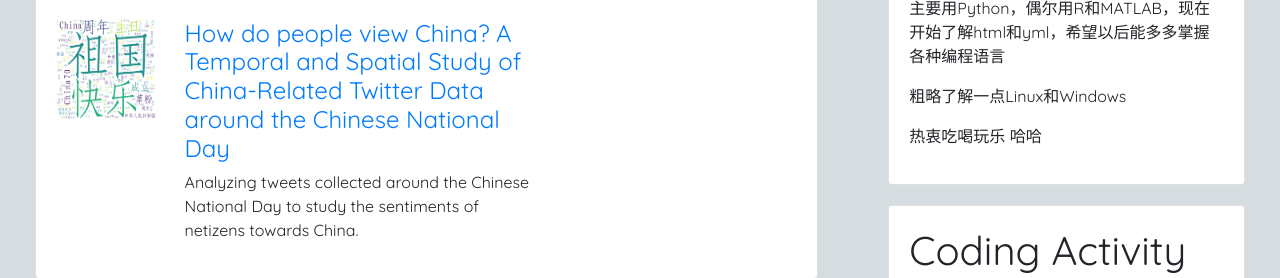
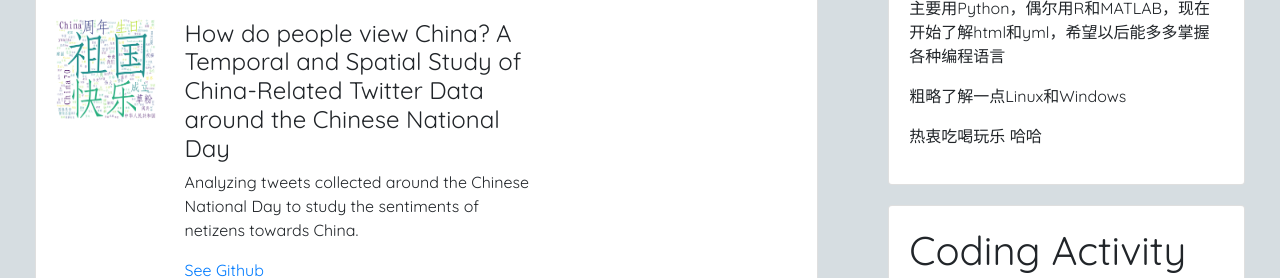
Before and after one commit to JaimeLaVie/JaimeLaVie.github.io, a Jekyll site: the page built from index.html, in a window 1280 px wide and 900 px high, scrolled down 495 px, cut to the strip 0-278 px from the top of the window. Built offline with Jekyll 4.4.1, drawn with Linux system fonts in a browser that asks for light colours; nearby versions of some CDN libraries; comment, search, counter and statistics services are not loaded; a style sheet for code colours, icons or effects is not loaded.

Commit message:
继续修改

```diff
--- a/_config.yml
+++ b/_config.yml
@@ -70,9 +70,9 @@ author_education_details:
 
 author_project_details:
               - project_thumbnail: wcloud.png
-                project_title: <a href="https://github.com/JaimeLaVie/Public-Opinion-Mining"> How do people view China? A Temporal and Spatial Study of China-Related Twitter Data around the Chinese National Day </a>
+                project_title: How do people view China? A Temporal and Spatial Study of China-Related Twitter Data around the Chinese National Day
                 project_description: Analyzing tweets collected around the Chinese National Day to study the sentiments of netizens towards China.
-                # project_url: https://github.com/JaimeLaVie/Public-Opinion-Mining
+                project_url: See <a href="https://github.com/JaimeLaVie/Public-Opinion-Mining"> Github </a>
                 visibility: true
 
 # social links
```
